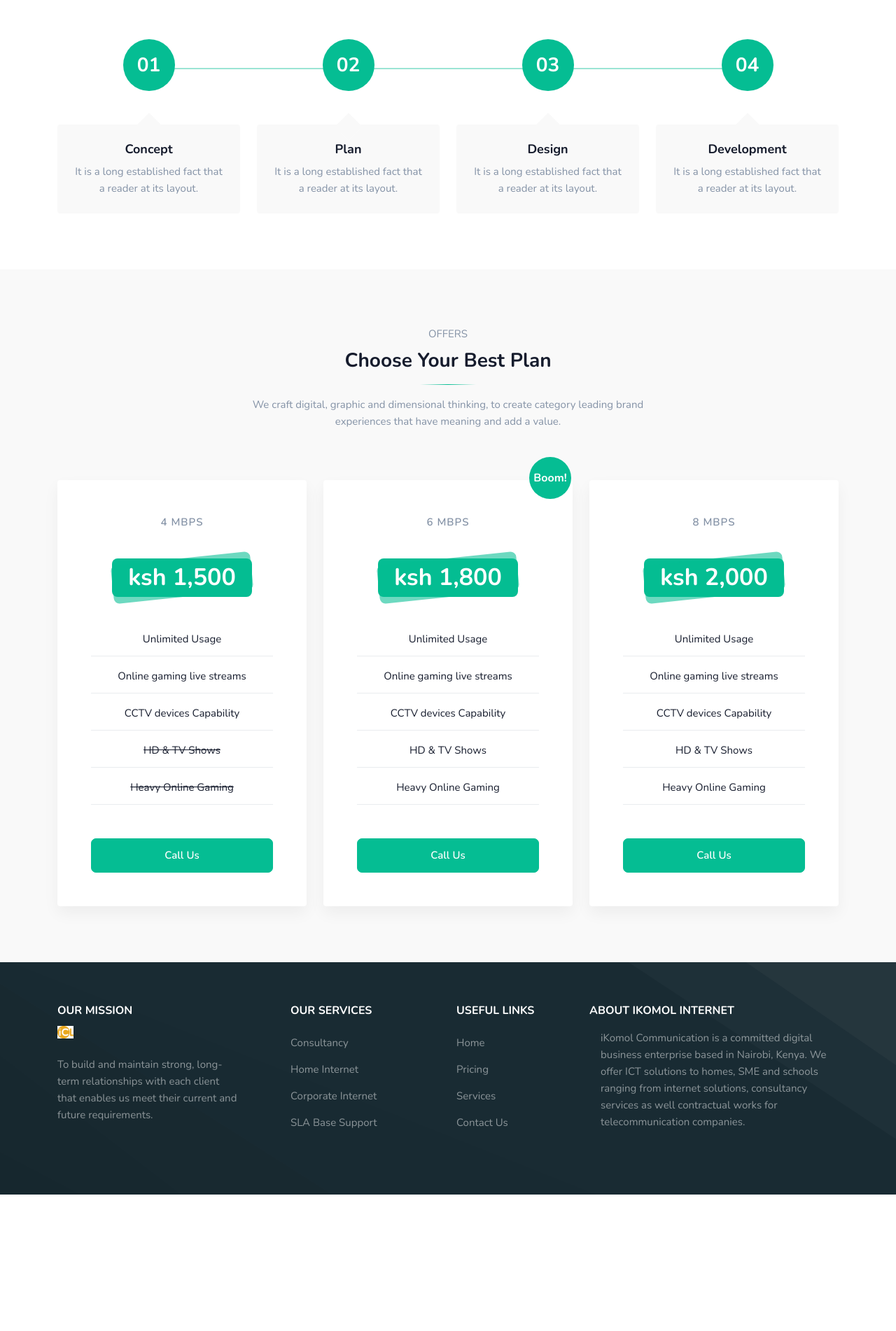
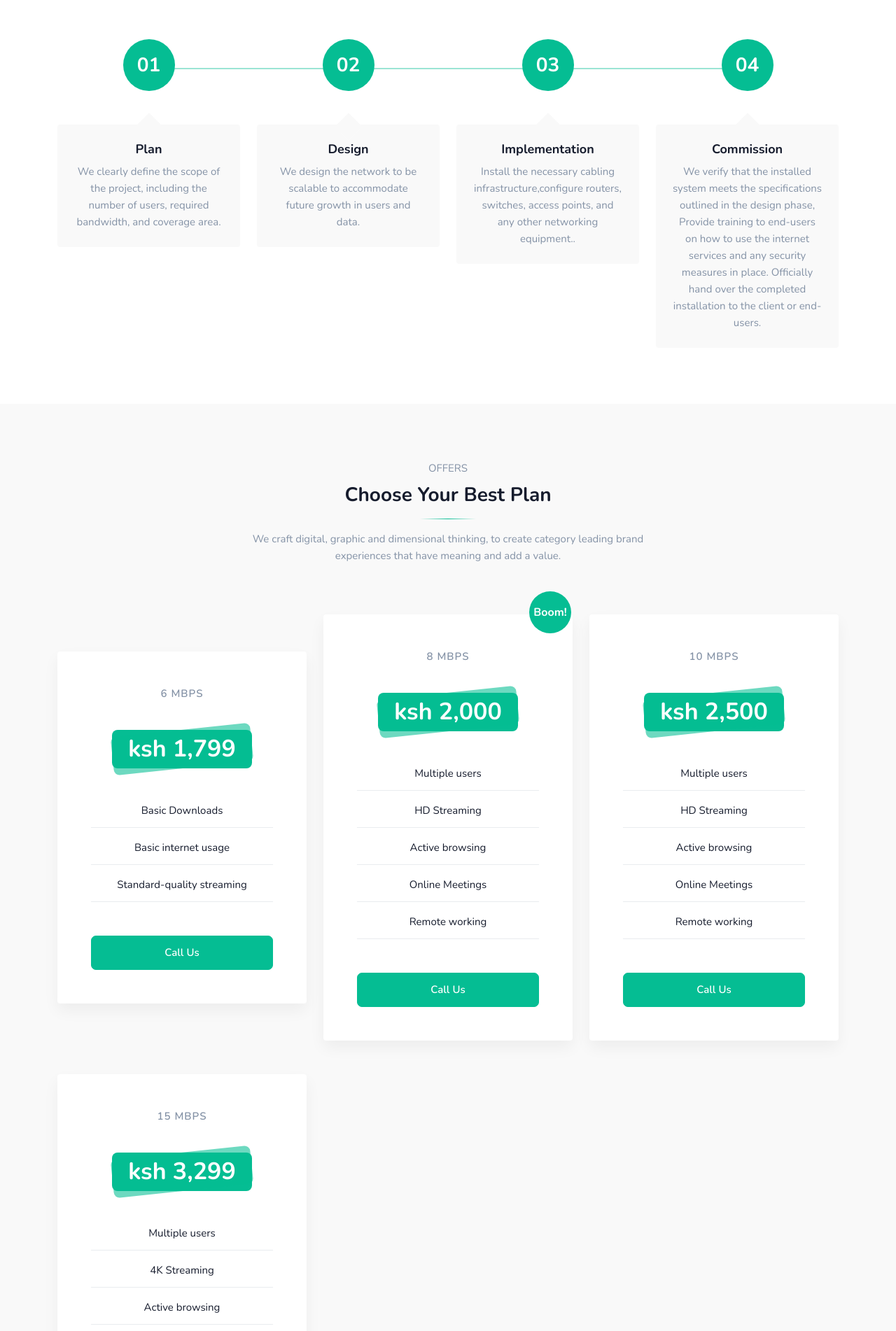
Before and after one commit to LBwaks/Ikomol, a Django app: page / in a window 1280 px wide. Shown: the part 2240-4142 px from the top of the page at 70% size. Before the commit the page ends 3947 px from the top, so only its background shows below. Run offline with Django 4.2, Linux system fonts and the light colour scheme; some libraries are stand-ins or nearby versions; some web fonts are replaced.

```diff
--- a/core/pyvenv.cfg
+++ /dev/null
@@ -1,3 +0,0 @@
-home = /usr/bin
-include-system-site-packages = false
-version = 3.10.9
--- a/templates/core/home.html
+++ b/templates/core/home.html
@@ -176,8 +176,8 @@
                             </div>
 
                             <div class="process-content bg-light mt-5 rounded p-4">
-                                <h5 class="fs-18">Concept</h5>
-                                <p class="text-muted mb-0">It is a long established fact that a reader at its layout.</p>
+                                <h5 class="fs-18">Plan</h5>
+                                <p class="text-muted mb-0">We clearly define the scope of the project, including the number of users, required bandwidth, and coverage area.</p>
                             </div>
                         </div>
                         <!--end process-box-->
@@ -191,8 +191,8 @@
                             </div>
 
                             <div class="process-content bg-light mt-5 rounded p-4">
-                                <h5 class="fs-18">Plan</h5>
-                                <p class="text-muted mb-0">It is a long established fact that a reader at its layout.</p>
+                                <h5 class="fs-18">Design</h5>
+                                <p class="text-muted mb-0">We design the network to be scalable to accommodate future growth in users and data.</p>
                             </div>
                         </div>
                         <!--end process-box-->
@@ -206,8 +206,8 @@
                             </div>
 
                             <div class="process-content bg-light mt-5 rounded p-4">
-                                <h5 class="fs-18">Design</h5>
-                                <p class="text-muted mb-0">It is a long established fact that a reader at its layout.</p>
+                                <h5 class="fs-18">Implementation</h5>
+                                <p class="text-muted mb-0">Install the necessary cabling infrastructure,configure routers, switches, access points, and any other networking equipment..</p>
                             </div>
                         </div>
                         <!--end process-box-->
@@ -221,8 +221,10 @@
                             </div>
 
                             <div class="process-content bg-light mt-5 rounded p-4">
-                                <h5 class="fs-18">Development</h5>
-                                <p class="text-muted mb-0">It is a long established fact that a reader at its layout.</p>
+                                <h5 class="fs-18">Commission</h5>
+                                <p class="text-muted mb-0">We verify that the installed system meets the specifications outlined in the design phase,
+                                Provide training to end-users on how to use the internet services and any security measures in place.
+                                Officially hand over the completed installation to the client or end-users.</p>
                             </div>
                         </div>
                         <!--end process-box-->
@@ -258,14 +260,14 @@
                 <div class="row align-items-center">
                     <div class="col-lg-4 col-md-6">
                         <div class="pricing-box bg-white box-shadow text-center p-5 mt-5 rounded">
-                            <p class="price-title mb-4 pb-3">4 mbps</p>
-                            <h1 class="mb-0 price">ksh 1,500</h1>
+                            <p class="price-title mb-4 pb-3">6 mbps</p>
+                            <h1 class="mb-0 price">ksh 1,799</h1>
                             <div class="pricing-features mt-4 pt-4">
-                                <p>Unlimited Usage </p>
-                                <p>Online gaming live streams </p>
-                                <p>CCTV devices Capability</p>
-                                <p class="text-decoration-line-through">HD & TV Shows</p>
-                                <p class="text-decoration-line-through">Heavy Online Gaming</p>
+                                <p>Basic Downloads</p>
+                                <p>Basic internet usage </p>
+                                <p>Standard-quality streaming</p>
+                                {% comment %} <p class="text-decoration-line-through">HD & TV Shows</p> {% endcomment %}
+                                {% comment %} <p class="text-decoration-line-through">Heavy Online Gaming</p> {% endcomment %}
                             </div>
                             <div class="mt-5">
                                 <a href="tel:+254726114104" class="btn btn-primary w-100">Call Us</a>
@@ -280,14 +282,14 @@
                                 <h5 class="text-white fs-16">Boom!</h5>
                             </div>
 
-                            <p class="price-title mb-4 pb-3">6 mbps</p>
-                            <h1 class="mb-0 price">ksh 1,800</h1>
+                            <p class="price-title mb-4 pb-3">8 mbps</p>
+                            <h1 class="mb-0 price">ksh 2,000</h1>
                             <div class="pricing-features mt-4 pt-4">
-                                <p>Unlimited Usage </p>
-                                <p>Online gaming live streams </p>
-                                <p>CCTV devices Capability</p>
-                                <p>HD & TV Shows</p>
-                                <p>Heavy Online Gaming</p>
+                                <p>Multiple users </p>
+                                <p>HD Streaming</p>
+                                <p>Active browsing</p>
+                                <p>Online Meetings</p>
+                                <p>Remote working</p>
                             </div>
                             <div class="mt-5">
                                 <a href="tel:+254726114104" class="btn btn-primary w-100">Call Us</a>
@@ -299,14 +301,31 @@
 
                     <div class="col-lg-4 col-md-6">
                         <div class="pricing-box bg-white box-shadow text-center p-5 mt-5 rounded">
-                            <p class="price-title mb-4 pb-3">8 mbps</p>
-                            <h1 class="mb-0 price">ksh 2,000</h1>
+                            <p class="price-title mb-4 pb-3">10 mbps</p>
+                            <h1 class="mb-0 price">ksh 2,500</h1>
                             <div class="pricing-features mt-4 pt-4">
-                                <p>Unlimited Usage </p>
-                                <p>Online gaming live streams </p>
-                                <p>CCTV devices Capability</p>
-                                <p>HD & TV Shows</p>
-                                <p>Heavy Online Gaming </p>
+                                <p>Multiple users </p>
+                                <p>HD Streaming</p>
+                                <p>Active browsing</p>
+                                <p>Online Meetings</p>
+                                <p>Remote working</p>
+                            </div>
+                            <div class="mt-5">
+                                <a href="tel:+254726114104" class="btn btn-primary w-100">Call Us</a>
+                            </div>
+                        </div>
+                        <!--end pricing-box-->
+                    </div>
+                    <div class="col-lg-4 col-md-6">
+                        <div class="pricing-box bg-white box-shadow text-center p-5 mt-5 rounded">
+                            <p class="price-title mb-4 pb-3">15 mbps</p>
+                            <h1 class="mb-0 price">ksh 3,299</h1>
+                            <div class="pricing-features mt-4 pt-4">
+                                <p>Multiple users </p>
+                                <p>4K Streaming</p>
+                                <p>Active browsing</p>
+                                <p>Online gaming</p>
+                                <p>Remote working</p>
                             </div>
                             <div class="mt-5">
                                 <a href="tel:+254726114104" class="btn btn-primary w-100">Call Us</a>
--- a/templates/core/services.html
+++ b/templates/core/services.html
@@ -45,7 +45,7 @@
                             <img src="{{service.photo.url}}" alt="{{service.title}}" height="105" width="160" class="ivmg-fluid">
                             <h5 class="fs-18 mt-4">{{service.title}}</h5>
                             <div class="lighlight-border mt-3"></div>
-                            <p class="text-muted mt-3">{{service.description |truncatechars:200}}</p>
+                            <p class="text-muted mt-3">{{service.description |truncatechars:260}}</p>
                         </div>
                     </div>
                     <!--end col-->
--- a/templates/includes/header.html
+++ b/templates/includes/header.html
@@ -28,18 +28,7 @@
         <ul>
           <li><a class=" {% if url_name == 'home' %} active {% endif %}" href="{% url 'home' %}">Home</a></li>
           <li><a class=" {% if url_name == 'about' %} active {% endif %}" href="{% url 'about' %}">About Us</a></li>
-          <li><a class=" {% if url_name == 'services' %} active {% endif %}" href="{% url 'services' %}">Services</a></li>
 
-        <li><a class=" {% if url_name == 'pricing' %} active {% endif %}" href="{% url 'pricing' %}">Pricing</a></li>
-        <li><a class="{% if url_name == 'blogs' %} active {% endif %}" href="{% url 'blogs' %}">Blogs</a></li>
-
-          <li><a class=" {% if url_name == 'contact' %} active {% endif %}" href="{% url 'contact' %}">Contact Us</a></li>
-          {% if user.is_authenticated %}
-          <li><a href="{% url 'admin:index' %}">Admin</a></li>
-          <li><a href="{% url 'account_logout' %}">Log Out</a></li>
-          {% else %}
-          <li><a href="{% url 'account_login' %}">Login</a></li>
-          {% endif %}
         </ul>
         {% endwith %}
         <i class="bi bi-list mobile-nav-toggle"></i>
@@ -52,9 +41,10 @@
         <nav class="navbar navbar-expand-lg fixed-top sticky" id="navbar">
             <div class="container">
                 <!-- LOGO -->
-                <a class="navbar-brand logo text-uppercase" href="index-1.html">
+                <a class="navbar-brand logo text-uppercase" href="{% url 'home' %}">
                     <img src="{% static 'img/logo/ikomol logo.png' %}" class="logo-light" alt="logo-light" height="18">
                     <img src="{% static 'img/logo/ikomol logo.png' %}" class="logo-dark" alt="logo-dark" height="18">
+                    iKomol Internet
                 </a>
                 <button class="navbar-toggler" type="button" data-bs-toggle="collapse" data-bs-target="#navbarCollapse"
                     aria-controls="navbarCollapse" aria-expanded="false" aria-label="Toggle navigation">
@@ -79,6 +69,18 @@
                         <li class="nav-item">
                             <a  class="nav-link {% if url_name == 'contact' %} active {% endif %}" href="{% url 'contact' %}">Contact</a>
                         </li>
+                        {% if user.is_authenticated %}
+                        <li class="nav-item">
+                            <a  class="nav-link" href="{% url 'admin:index' %}">Admin</a>
+                        </li>
+                        <li class="nav-item">
+                            <a  class="nav-link {% if url_name == 'account_logout' %} active {% endif %}" href="{% url 'account_logout' %}">Logout</a>
+                        </li>
+                        {% else %}
+                        <li class="nav-item">
+                            <a  class="nav-link {% if url_name == 'account_login' %} active {% endif %}" href="{% url 'account_login' %}">Login</a>
+                        </li>
+                        {% endif %}
                     </ul>
                     {% endwith %}
                 </div>
```
Also changed, not shown: Ikomol/settings.py (+16 -16 lines), blog/models.py (+46 -23 lines), core/admin.py (+21 -9 lines), core/models.py (+4 -4 lines), core/migrations/0013_alter_service_description.py (added), core/migrations/0014_alter_service_description.py (added), core/migrations/0015_alter_service_description.py (added), core/migrations/0016_alter_service_description.py (added), core/migrations/0017_alter_service_description.py (added), 4 other files.
